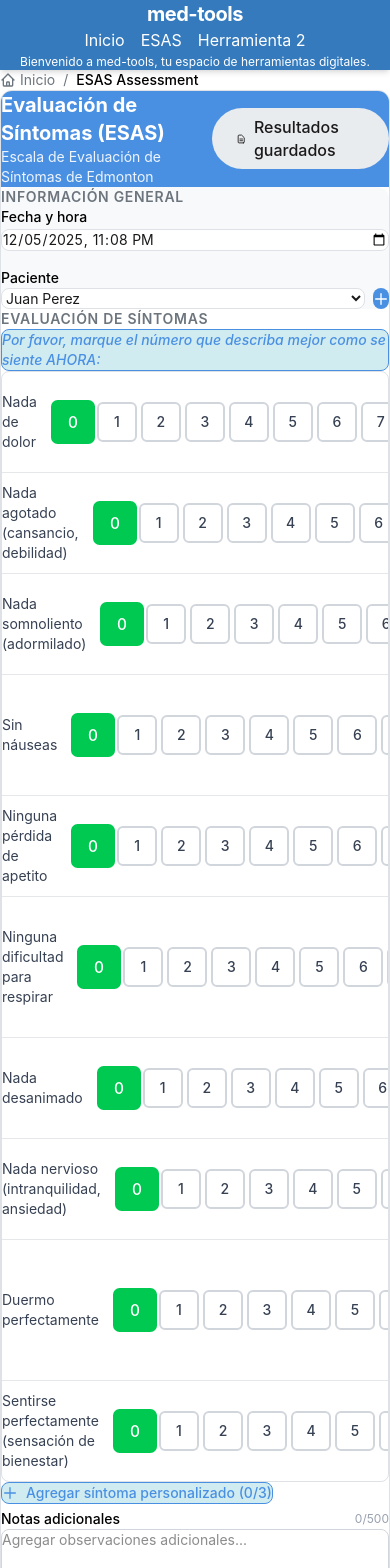
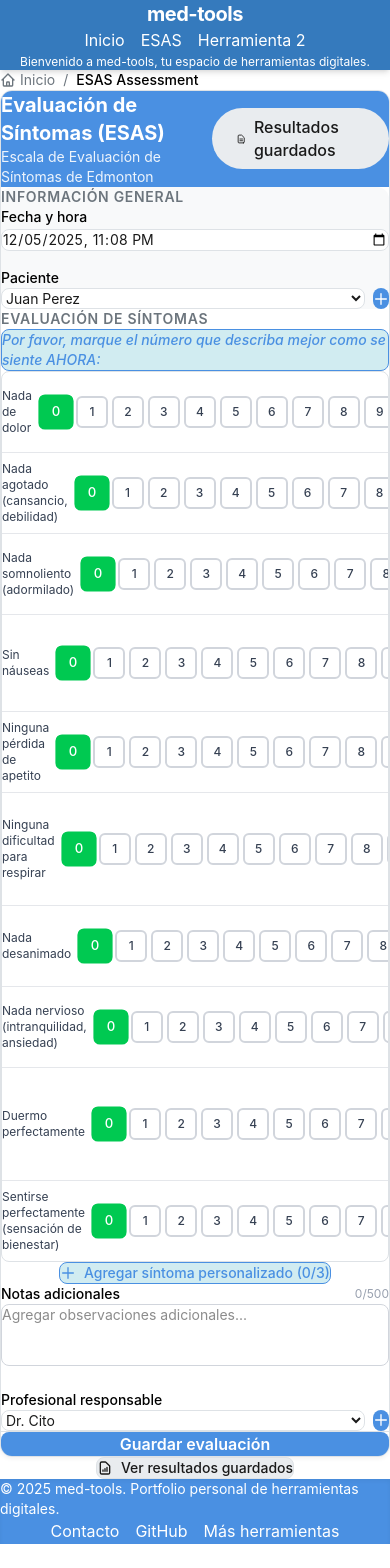
Before and after one commit to RadikeCosa/med-tools, a Next.js app: page /ESAS in a window 390 px wide. Shown: the top 1568 px of the page. After the commit the page ends 1544 px from the top, so only its background shows below. Built offline with nearby package versions, Linux system fonts and the light colour scheme.

Commit message:
Improve ESAS form design for desktop and mobile
Co-authored-by: RadikeCosa <82557152+RadikeCosa@users.noreply.github.com>

```diff
--- a/app/ESAS/components/CustomSymptomField.tsx
+++ b/app/ESAS/components/CustomSymptomField.tsx
@@ -38,8 +38,8 @@ export default function CustomSymptomField({
       <div className="py-4 px-2 space-y-3">
         {/* Label and Legend inputs with action buttons */}
         <div className="space-y-2 px-2">
-          <div className="flex items-center gap-2">
-            <div className="flex-1 space-y-2">
+          <div className="flex flex-col md:flex-row items-start md:items-center gap-2">
+            <div className="flex-1 w-full space-y-2">
               <input
                 type="text"
                 value={symptom.label}
@@ -79,12 +79,12 @@ export default function CustomSymptomField({
                 }}
               />
             </div>
-            <div className="flex flex-col gap-2">
+            <div className="flex md:flex-col gap-2 w-full md:w-auto">
               {onSave && patientId && (
                 <button
                   type="button"
                   onClick={handleSave}
-                  className="p-2 rounded-lg transition-colors relative"
+                  className="flex-1 md:flex-none p-2 rounded-lg transition-colors relative"
                   style={{
                     background: showSaved ? "var(--success-light)" : "var(--primary)",
                     color: showSaved ? "var(--success)" : "white",
@@ -98,7 +98,7 @@ export default function CustomSymptomField({
               <button
                 type="button"
                 onClick={onRemove}
-                className="p-2 rounded-lg transition-colors"
+                className="flex-1 md:flex-none p-2 rounded-lg transition-colors"
                 style={{
                   color: "var(--error)",
                   background: "var(--error-light)",
@@ -113,11 +113,11 @@ export default function CustomSymptomField({
         </div>
 
         {/* Slider */}
-        <div className="grid grid-cols-[2fr_auto_2fr] gap-4 items-center px-2">
-          {/* Left label */}
+        <div className="grid grid-cols-[1fr_auto_1fr] md:grid-cols-[2fr_auto_2fr] gap-2 md:gap-4 items-center px-2">
+          {/* Left label - Minimum state (0) */}
           <div className="text-left">
-            <p className="text-sm" style={{ color: "var(--foreground)" }}>
-              {symptom.legend || "Ausente"}
+            <p className="text-xs md:text-sm" style={{ color: "var(--foreground)" }}>
+              {symptom.legend ? `${symptom.legend} (0)` : "Sin síntoma (0)"}
             </p>
           </div>
 
@@ -143,8 +143,8 @@ export default function CustomSymptomField({
                   />
                   <div
                     className={`
-                      w-10 h-10 flex items-center justify-center rounded-md
-                      text-sm font-medium
+                      w-8 h-8 md:w-10 md:h-10 flex items-center justify-center rounded-md
+                      text-xs md:text-sm font-medium
                       border-2
                       transition-all duration-200 ease-in-out
                       ${
@@ -166,10 +166,10 @@ export default function CustomSymptomField({
             })}
           </fieldset>
 
-          {/* Right label */}
+          {/* Right label - Maximum state (10) */}
           <div className="text-right">
-            <p className="text-sm" style={{ color: "var(--foreground)" }}>
-              Lo peor posible
+            <p className="text-xs md:text-sm" style={{ color: "var(--foreground)" }}>
+              {symptom.legend ? `${symptom.legend} máximo (10)` : "Lo peor posible (10)"}
             </p>
           </div>
         </div>
--- a/app/ESAS/components/ESASForm.tsx
+++ b/app/ESAS/components/ESASForm.tsx
@@ -335,10 +335,11 @@ export default function ESASForm() {
 
           {/* Add custom symptom button */}
           {customSymptoms.length < MAX_CUSTOM_SYMPTOMS && (
+            <div className="mt-3 flex justify-center md:justify-start">
               <button
                 type="button"
                 onClick={() => setShowCustomSymptomModal(true)}
-              className="mt-3 inline-flex items-center gap-2 px-4 py-2 text-sm font-medium rounded-lg transition-colors border"
+                className="inline-flex items-center gap-2 px-4 py-2.5 text-sm font-medium rounded-lg transition-colors border hover:opacity-90"
                 style={{
                   color: "var(--primary)",
                   background: "var(--info-light)",
@@ -347,13 +348,15 @@ export default function ESASForm() {
                 aria-label="Agregar síntoma personalizado"
               >
                 <PlusIcon className="w-4 h-4" />
-              Agregar síntoma personalizado ({customSymptoms.length}/{MAX_CUSTOM_SYMPTOMS})
+                <span>Agregar síntoma personalizado ({customSymptoms.length}/{MAX_CUSTOM_SYMPTOMS})</span>
               </button>
+            </div>
           )}
         </section>
 
         {/* Notas y profesional */}
         <section className="space-y-4">
+          <div className="grid grid-cols-1 lg:grid-cols-2 gap-4">
             <NotesField
               value={notes}
               onChange={(val) => {
@@ -403,6 +406,7 @@ export default function ESASForm() {
                 >
                   <PlusIcon className="w-4 h-4" />
                 </button>
+              </div>
             </div>
           </div>
         </section>
--- a/app/ESAS/components/SymptomSlider.tsx
+++ b/app/ESAS/components/SymptomSlider.tsx
@@ -27,10 +27,10 @@ export default function SymptomSlider({
 
   return (
     <div className="border-b border-gray-200 dark:border-gray-700 last:border-b-0">
-      <div className="grid grid-cols-[2fr_auto_2fr] gap-4 items-center py-4 px-2 hover:bg-gray-50 dark:hover:bg-gray-800/30 transition-colors">
+      <div className="grid grid-cols-[1fr_auto_1fr] md:grid-cols-[2fr_auto_2fr] gap-2 md:gap-4 items-center py-4 px-2 hover:bg-gray-50 dark:hover:bg-gray-800/30 transition-colors">
         {/* Left label - Minimum state */}
         <div className="text-left">
-          <p className="text-sm text-gray-700 dark:text-gray-300">{minLabel}</p>
+          <p className="text-xs md:text-sm text-gray-700 dark:text-gray-300">{minLabel}</p>
         </div>
 
         {/* Center - Number buttons */}
@@ -55,8 +55,8 @@ export default function SymptomSlider({
                 />
                 <div
                   className={`
-                    w-10 h-10 flex items-center justify-center rounded-md
-                    text-sm font-medium
+                    w-8 h-8 md:w-10 md:h-10 flex items-center justify-center rounded-md
+                    text-xs md:text-sm font-medium
                     border-2
                     transition-all duration-200 ease-in-out
                     ${
@@ -80,7 +80,7 @@ export default function SymptomSlider({
 
         {/* Right label - Maximum state */}
         <div className="text-right">
-          <p className="text-sm text-gray-700 dark:text-gray-300">{maxLabel}</p>
+          <p className="text-xs md:text-sm text-gray-700 dark:text-gray-300">{maxLabel}</p>
         </div>
       </div>
     </div>
```
Lines whose indentation alone changed are shown as unchanged.
